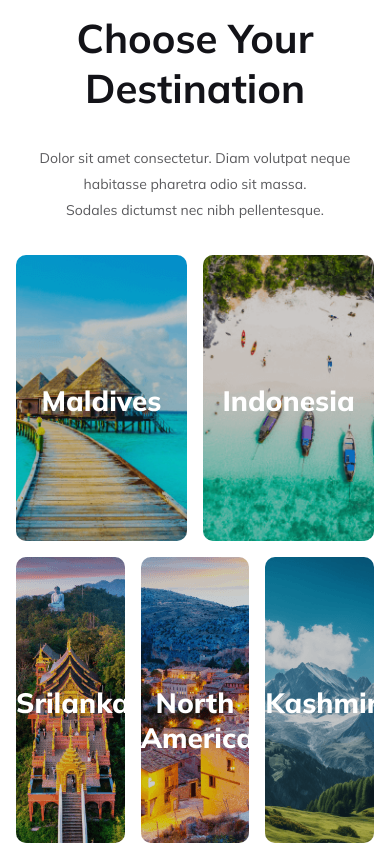
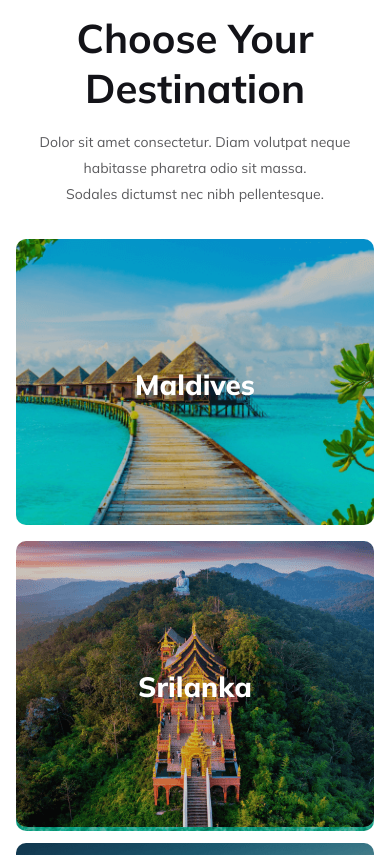
Before and after one commit to Dev-Zual/dream-travel-agency, a plain HTML site: page index.html in a window 390 px wide. Shown: the part 1840-2695 px from the top of the page. Drawn offline with Linux system fonts and the light colour scheme.

Commit message:
destination responsive done

```diff
--- a/css/responsive.css
+++ b/css/responsive.css
@@ -56,4 +56,13 @@
   .tour-img {
     width: 100%;
   }
+  /* destination area */
+  .destination-area p {
+    margin-top: 1rem;
+  }
+  .destination-img-group .row-1,
+  .row-2,
+  .row-3 {
+    grid-template-columns: 1fr;
+  }
 }
```
